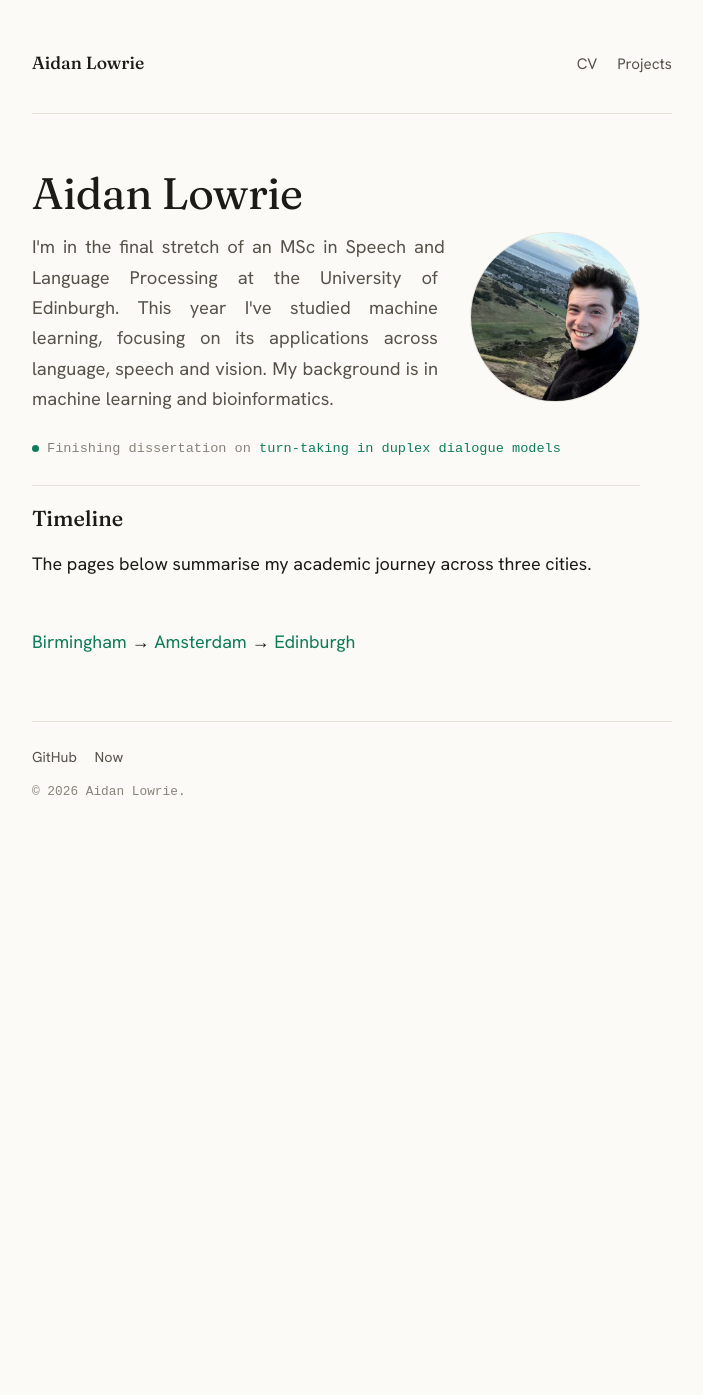
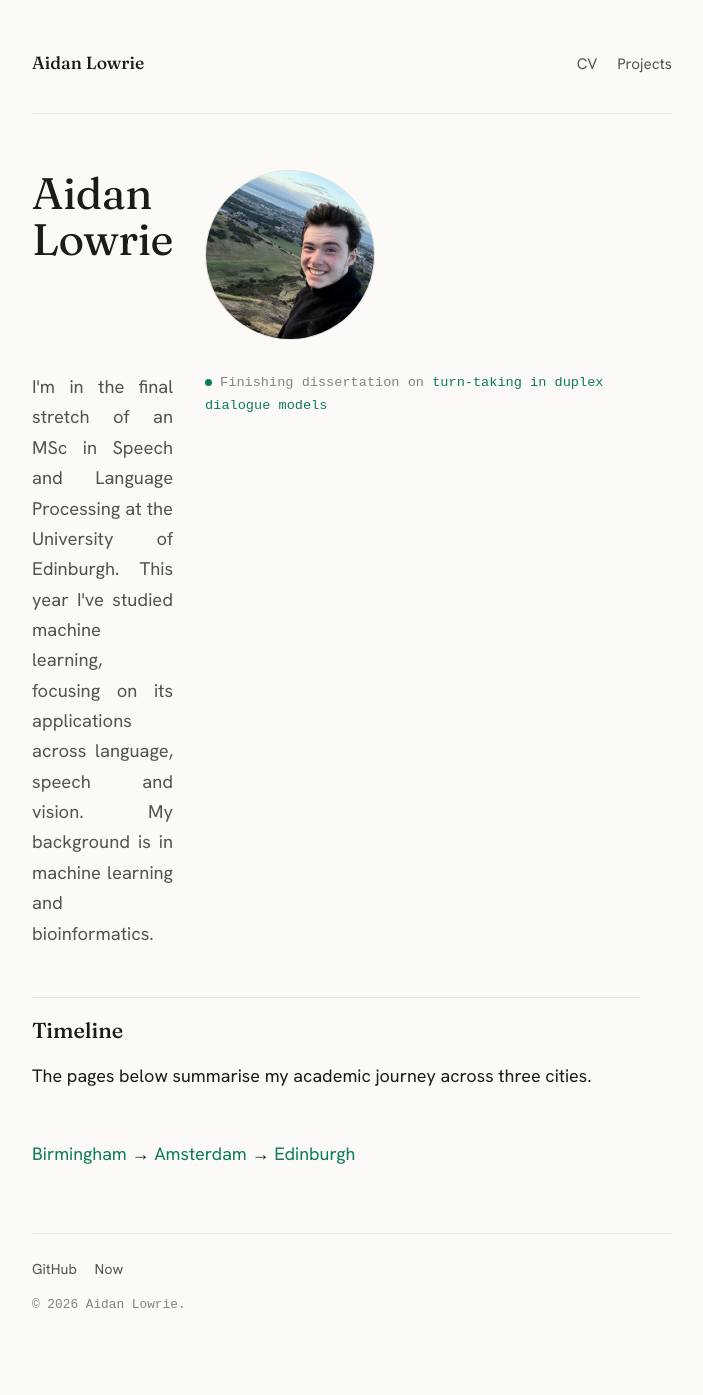
Before and after one commit to aidanlowrie/aidanlowrie.github.io, a Jekyll site: the page built from index.html, in a window 1280 px wide. Shown: the whole page, without its empty margins (288-991 px from the left). Built offline with Jekyll 4.4.1, drawn with Linux system fonts in a browser that asks for light colours; some web fonts are replaced; before the commit the page ends 900 px from its top, so only the background shows below that.

Commit message:
Fix layout - use proper grid instead of float
- Remove float/shape-outside (wasn't working)
- Use CSS Grid for clean side-by-side layout
- Set max-width on hero-intro for text containment
- Clean up unnecessary properties

```diff
--- a/assets/css/style.scss
+++ b/assets/css/style.scss
@@ -132,25 +132,25 @@
 /* home hero */
 .hero {
   padding:1rem 0 1.5rem;
-  max-width:700px;
+  display:grid;
+  grid-template-columns:1fr auto;
+  gap:2rem;
+  align-items:start;
 }
-.hero-intro { min-width:0; }
+.hero-intro { min-width:0; max-width:520px; }
 .hero-name { font-family:var(--serif); font-weight:400; line-height:1.05;
-  font-size:2.75rem; margin:0 0 1rem; letter-spacing:-0.01em; clear:both; }
+  font-size:2.75rem; margin:0 0 1rem; letter-spacing:-0.01em; }
 .hero-tagline { font-size:1.15rem; line-height:1.65; color:var(--muted); margin:0 0 1.5rem; text-align:justify; }
-.status { font-family:var(--mono); font-size:0.85rem; color:var(--faint); display:block; clear:both; }
+.status { font-family:var(--mono); font-size:0.85rem; color:var(--faint); display:block; }
 .dot { display:inline-block; width:7px; height:7px; border-radius:50%; background:var(--accent); margin-right:0.5rem; vertical-align:baseline; }
 
 .hero-portrait {
-  margin:0 0 1rem 2rem;
+  margin:0;
   width: 170px;
   height: 170px;
   border-radius:50%;
   overflow:hidden;
   border:1px solid var(--hairline);
-  float:right;
-  shape-outside:circle(50%);
-  shape-margin:1rem;
 }
 .hero-portrait img {
   display:block;
```
